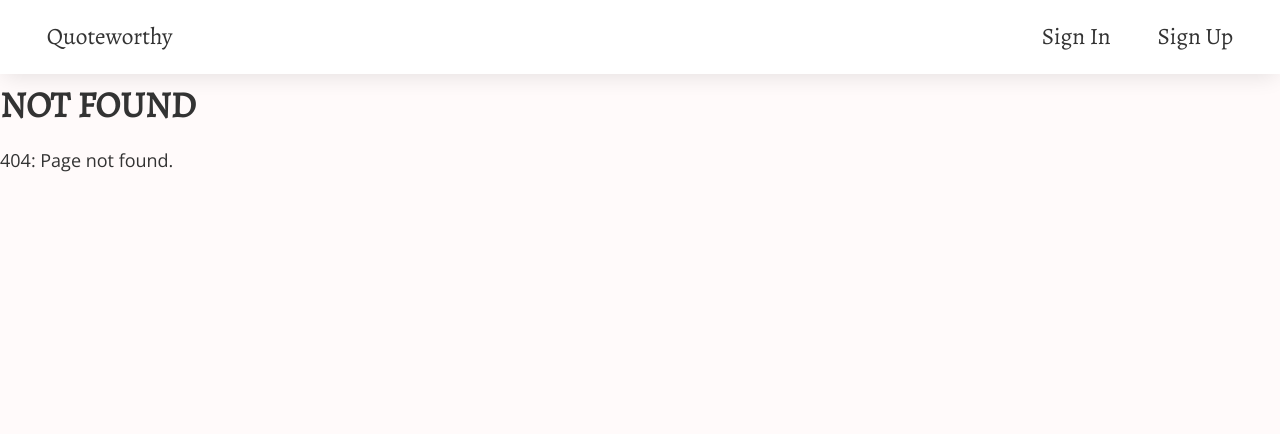
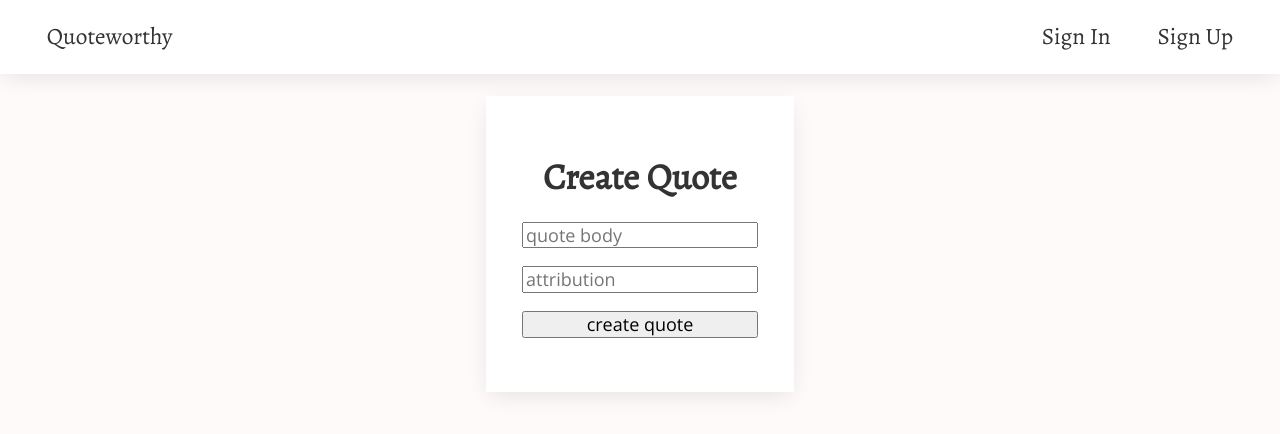
Before and after one commit to LucasLombardo/quoteworthy-frontend, a Gatsby site: page /new-quote in a window 1280 px wide. Before the commit this address had no page. Built offline with nearby package versions, Linux system fonts and the light colour scheme; Gatsby itself is replaced by a stand-in of ours.

Commit message:
Add new quote page
Add new quote page, connect it to api, and link it on nav

```diff
--- a/src/components/api/client.js
+++ b/src/components/api/client.js
@@ -60,7 +60,7 @@ const createQuote = (text, attribution, token) => axios({
     method: `post`,
     data: {
         quote: {
-            text,
+            body: text,
             attribution,
         }
     },
--- a/src/components/nav.js
+++ b/src/components/nav.js
@@ -45,7 +45,7 @@ const Nav = () => {
 
             {user.email && (
             <>
-                <Link to="/">Create Quote</Link>
+                <Link to="/new-quote">Create Quote</Link>
                 <Link to="/change-pw">Change PW</Link>
                 <button type="button" onClick={onSignOut}>Sign Out</button>
             </>
--- /dev/null
+++ b/src/components/newQuote.js
@@ -0,0 +1,42 @@
+import React, { useState } from "react"
+import { createQuote } from "./api/client"
+import Form from "../styles/form"
+// import UserContext from '../context/UserContext'
+
+const SignInUp = () => {
+    const [body, setBody] = useState(``)
+    const [attribution, setAttribution] = useState(``)
+
+    const onNewQuote = (e) => {
+        e.preventDefault()
+        createQuote(body, attribution, ``)
+            .then(console.log(`worked`))
+    }
+
+    return (
+        <Form onSubmit={onNewQuote}>
+            <div>
+                <h1>Create Quote</h1>
+                <input
+                    value={body}
+                    onChange={e => setBody(e.target.value)}
+                    placeholder="quote body"
+                    type="text"
+                    name="body"
+                    required
+                />
+                <input
+                    value={attribution}
+                    onChange={e => setAttribution(e.target.value)}
+                    placeholder="attribution"
+                    type="text"
+                    name="attribution"
+                    required
+                />
+                <input type="submit" value="create quote" />
+            </div>
+        </Form>
+    )
+}
+
+export default SignInUp
--- /dev/null
+++ b/src/pages/new-quote.js
@@ -0,0 +1,11 @@
+import React from "react"
+import Layout from "../components/layout"
+import NewQuote from "../components/newQuote"
+
+const NewQuotePage = () => (
+    <Layout>
+        <NewQuote />
+    </Layout>
+)
+
+export default NewQuotePage
```
